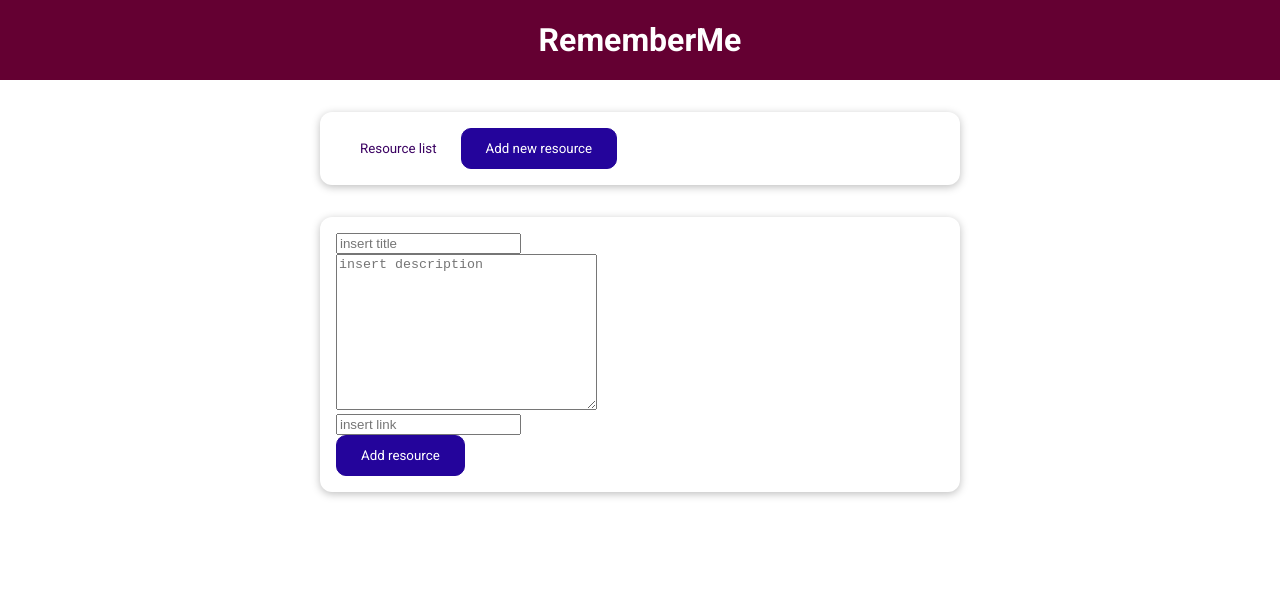
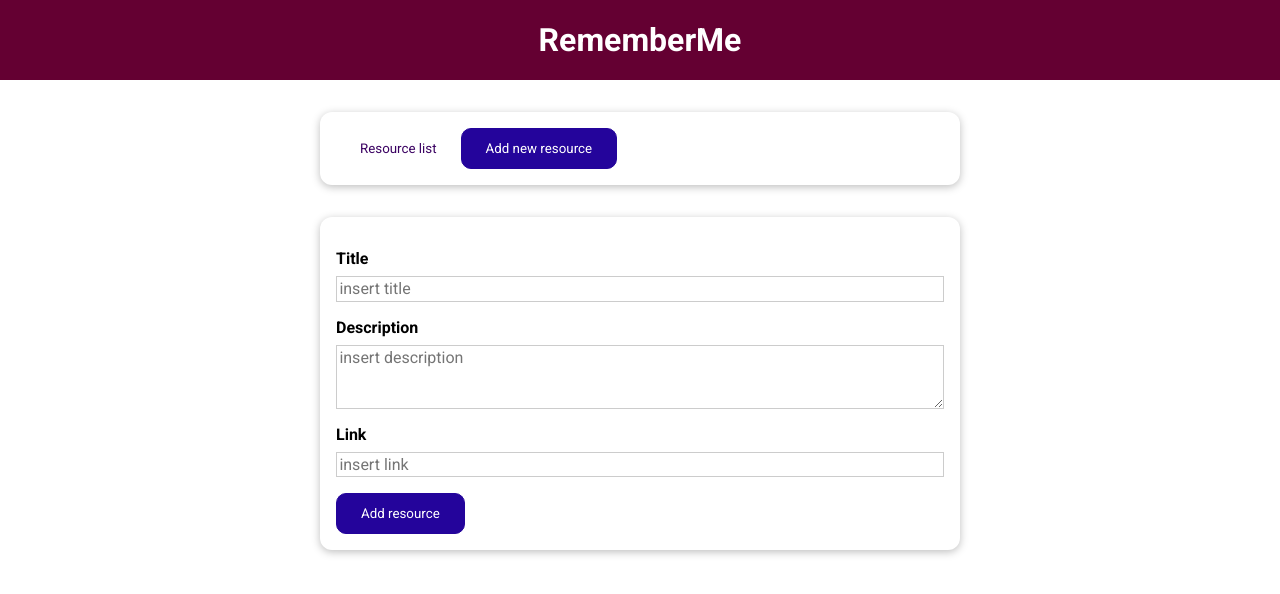
Before and after one commit to gl-guccione/vue-prj-resource-app, a Vue app: page / in a window 1280 px wide. Both pictures are taken after a click on the button "Add new resource". Shown: the top 594 px of the page. Built offline with nearby package versions, Linux system fonts and the light colour scheme.

Commit message:
added form + syle

```diff
--- a/src/components/AddResource.vue
+++ b/src/components/AddResource.vue
@@ -11,17 +11,20 @@
 
     <form @submit.prevent="addNewResourceInComponent">
 
-      <div>
-        <input type="text" placeholder="insert title" v-model="newResource.insertedTitle">
+      <div class="form-control">
+        <label for="title">Title</label>
+        <input id="title" name="title" type="text" placeholder="insert title" v-model="newResource.insertedTitle">
       </div>
-      <div>
-        <textarea cols="30" rows="10" placeholder="insert description" v-model="newResource.insertedDescription"></textarea>
+      <div class="form-control">
+        <label for="description">Description</label>
+        <textarea id="description" name="description" cols="30" rows="3" placeholder="insert description" v-model="newResource.insertedDescription"></textarea>
       </div>
-      <div>
-        <input type="text" placeholder="insert link" v-model="newResource.insertedLink">
+      <div class="form-control">
+        <label for="link">Link</label>
+        <input id="link" name="link" type="text" placeholder="insert link" v-model="newResource.insertedLink">
       </div>
 
-      <base-button>Add resource</base-button>
+      <base-button type="submit">Add resource</base-button>
 
     </form>
 
@@ -60,5 +63,29 @@ export default {
 </script>
 
 <style scoped>
+  label {
+    font-weight: bold;
+    display: block;
+    margin-bottom: 0.5rem;
+  }
 
+  input,
+  textarea {
+    display: block;
+    width: 100%;
+    font: inherit;
+    padding: 0.15rem;
+    border: 1px solid #ccc;
+  }
+
+  input:focus,
+  textarea:focus {
+    outline: none;
+    border-color: #3a0061;
+    background-color: #f7ebff;
+  }
+
+  .form-control {
+    margin: 1rem 0;
+  }
 </style>
--- a/src/components/UI/BaseAlert.vue
+++ b/src/components/UI/BaseAlert.vue
@@ -1,6 +1,11 @@
 <template>
 
+  <div></div>
+
   <dialog open>
+
+    <header>errore</header>
+
     <slot></slot>
   </dialog>
 
@@ -11,3 +16,58 @@ export default {
 
 }
 </script>
+
+<style scoped>
+div {
+  position: fixed;
+  top: 0;
+  left: 0;
+  height: 100vh;
+  width: 100%;
+  background-color: rgba(0, 0, 0, 0.75);
+  z-index: 10;
+}
+
+dialog {
+  position: fixed;
+  top: 20vh;
+  left: 10%;
+  width: 80%;
+  z-index: 100;
+  border-radius: 12px;
+  border: none;
+  box-shadow: 0 2px 8px rgba(0, 0, 0, 0.26);
+  padding: 0;
+  margin: 0;
+  overflow: hidden;
+}
+
+header {
+  background-color: #3a0061;
+  color: white;
+  width: 100%;
+  padding: 1rem;
+}
+
+header h2 {
+  margin: 0;
+}
+
+section {
+  padding: 1rem;
+}
+
+menu {
+  padding: 1rem;
+  display: flex;
+  justify-content: flex-end;
+  margin: 0;
+}
+
+@media (min-width: 768px) {
+  dialog {
+    left: calc(50% - 20rem);
+    width: 40rem;
+  }
+}
+</style>
--- a/src/components/UI/BaseButton.vue
+++ b/src/components/UI/BaseButton.vue
@@ -1,6 +1,6 @@
 <template>
 
-  <button :type="type" :class="mode">
+  <button :class="mode">
     <slot></slot>
   </button>
 
@@ -9,7 +9,7 @@
 <script>
 export default {
 
-  props: ['type', 'mode']
+  props: ['mode']
 
 }
 </script>
```
Also changed, not shown: 1 other file (tests, documents, lock files or other folders).
